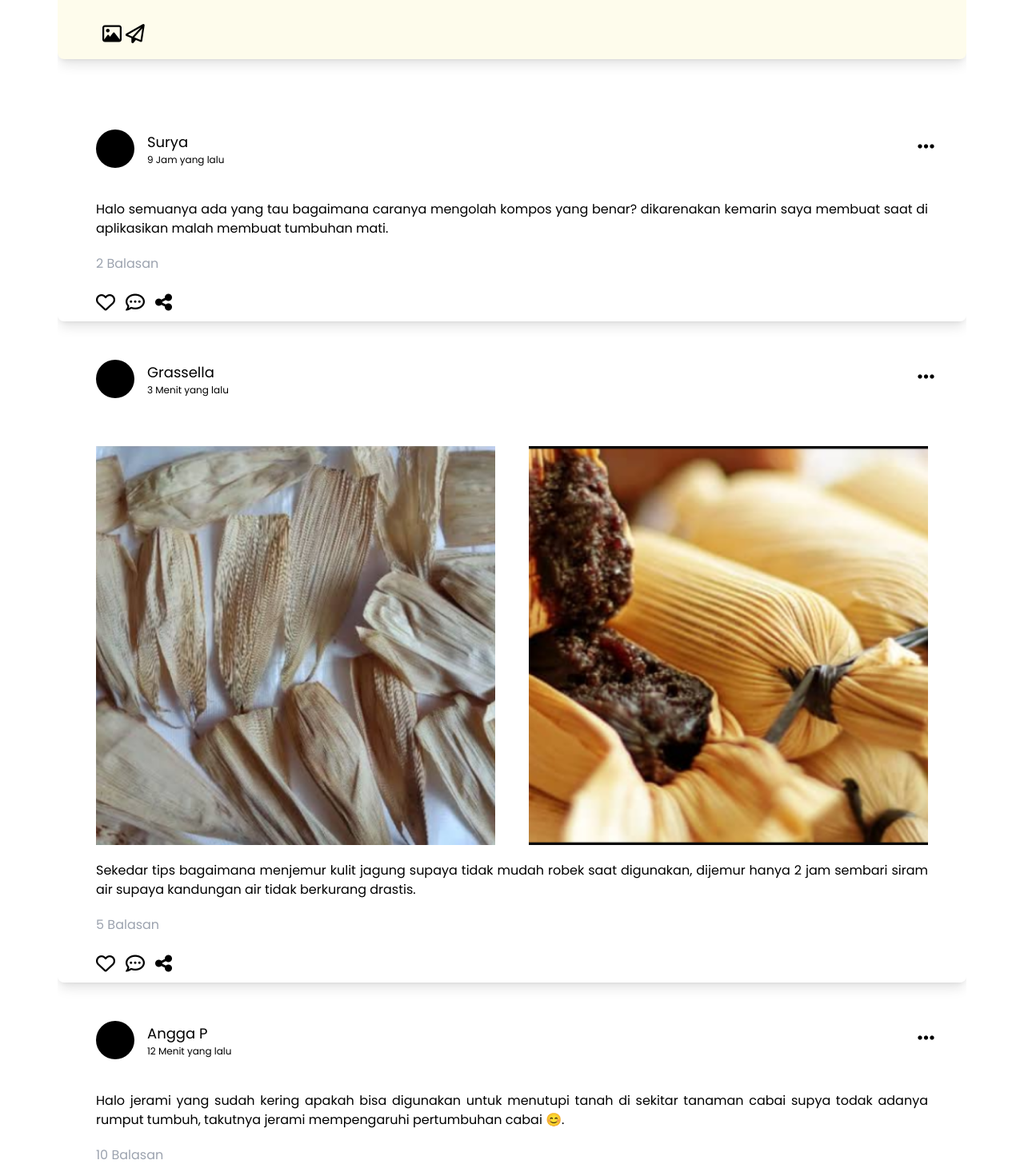
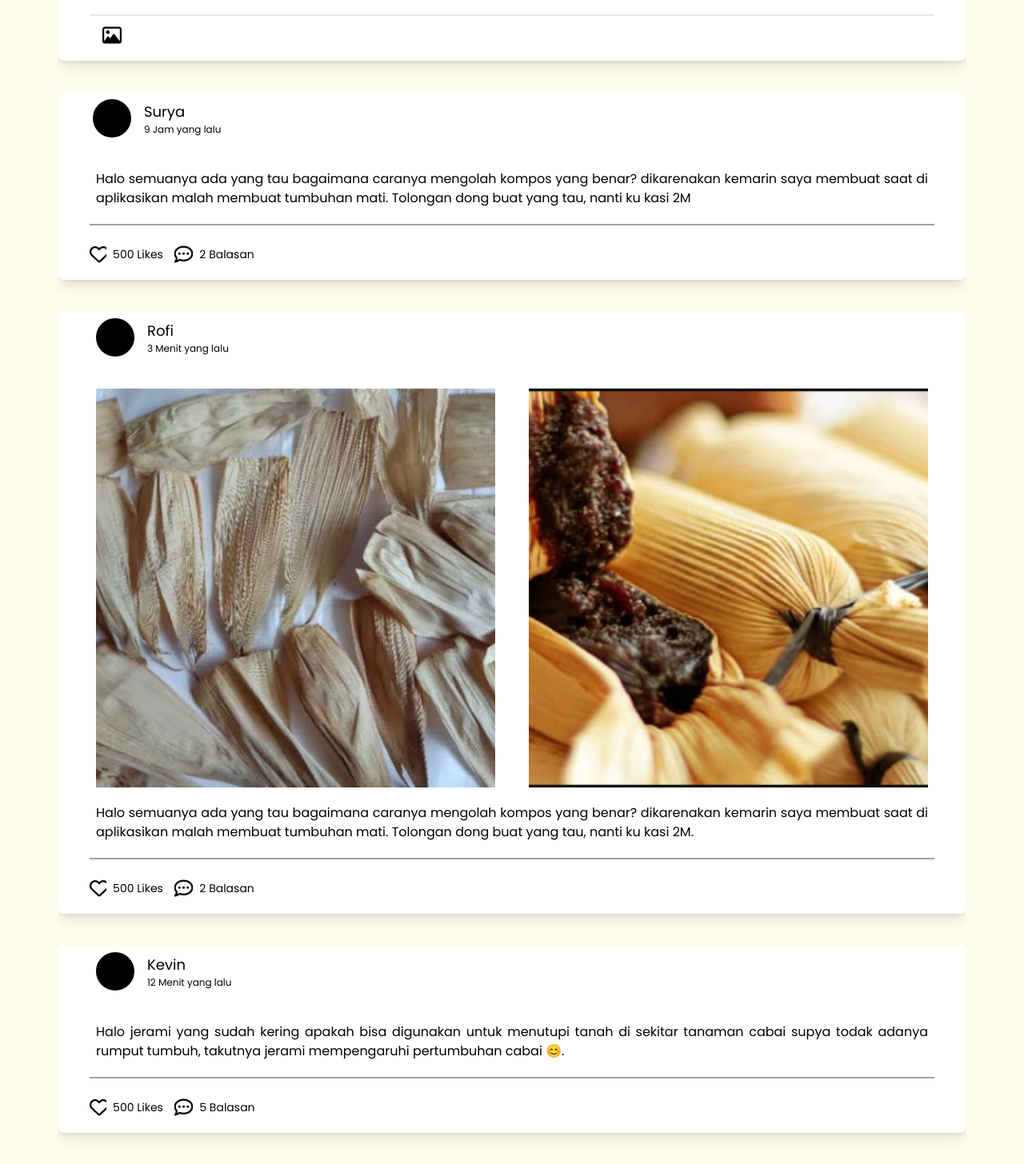
Before and after one commit to CalvinCandra/Agrofy, a React (Vite) app: page /komunitas in a window 1280 px wide. Shown: the part 314-1770 px from the top of the page at 80% size. Built offline with nearby package versions, Linux system fonts and the light colour scheme; the HTML template or start-up script is replaced by a standard one.

Commit message:
Customize the community page design

```diff
--- a/src/data/ImageImport.js
+++ b/src/data/ImageImport.js
@@ -19,6 +19,7 @@ import _reza from "../assets/img/tentangkami/reza.png";
 import _fitri from "../assets/img/tentangkami/fitri.png";
 import _ananta from "../assets/img/tentangkami/ananta.png";
 import _raveliana from "../assets/img/tentangkami/raveliana.png";
+import _nabila from "../assets/img/tentangkami/nabila.png";
 
 // artikel
 import _artikel1 from "../assets/img/artikel/1.jpg";
@@ -71,6 +72,7 @@ const ImageImport = {
   fitri: _fitri,
   ravenliana: _raveliana,
   ananta: _ananta,
+  nabila: _nabila,
 
   // artikel
   artikel1: _artikel1,
--- a/src/data/Team/Team.js
+++ b/src/data/Team/Team.js
@@ -48,9 +48,9 @@ const DataTeam = [
     nama: "Ananta Ziaurohman Az Zaki",
   },
   {
-    img: ImageImport.sella,
+    img: ImageImport.nabila,
     jabatan: "Hipster Mobile",
-    nama: "Grassella Chindy Francisca L",
+    nama: "Nabila Apdika Khairunnisyah",
   },
   {
     img: ImageImport.rofi,
--- a/src/pages/Komunitas/Komunitas.jsx
+++ b/src/pages/Komunitas/Komunitas.jsx
@@ -1,5 +1,7 @@
 import { useState } from "react";
 import ImageImport from "../../data/ImageImport";
+import ButtonHref from "../../components/Button/ButtonHref";
+import ButtonSubmit from "../../components/Button/ButtonSubmit";
 
 export default function Komunitas() {
   const [liked, setLiked] = useState(false);
@@ -18,7 +20,7 @@ export default function Komunitas() {
   };
 
   return (
-    <section className="bg-white pt-20">
+    <section className="bg-brown-light pt-20">
       <div className="w-konten mx-auto p-2">
         <h1 className="text-3xl lg:text-5xl font-bold py-5 text-center my-10">
           Komunitas Agrofy
@@ -27,30 +29,29 @@ export default function Komunitas() {
         {/* Card */}
         <div className="flex flex-col justify-center items-center w-full">
           {/* Kolom Input */}
-          <div className="w-full bg-brown-light p-2 px-5 lg:px-10 rounded-es-lg rounded-ee-lg shadow-lg mb-20">
-            <div className="flex items-center justify-start">
-              <div className="pe-5 lg:px-2">
+          <div className="w-full bg-white p-2 px-5 lg:px-10 rounded-lg shadow-lg border-gray-400">
+            <div className="flex items-center justify-start border-b-2 pb-5">
+              <div className="pe-5 lg:px-1">
                 <div className="h-8 w-8 lg:h-12 lg:w-12 bg-black rounded-full"></div>
               </div>
               <div className="lg:ml-5 lg:w-full">
                 <input
-                  className="pt-1 lg:pt-3 pb-1 w-full bg-transparent focus:border-b-2 focus:border-black focus:outline-none focus:ring-0"
+                  className="py-2 w-full bg-transparent bg-disable rounded-lg pe-2 pl-5 focus:border-2 focus:border-main-green focus:ring-0 focus:outline-none "
                   placeholder="Apa yang anda Pikirkan? "
                 />
               </div>
             </div>
 
-            <div className="mt-5 flex justify-between items-center w-[20%] lg:w-[6.5%] lg:p-2 lg:mx-2">
+            <div className="flex justify-between items-center w-[20%] lg:w-[6.5%] lg:p-2 lg:mx-2">
               <i className="fa-regular fa-image text-xl lg:text-2xl"></i>
-              <i className="fa-regular fa-paper-plane text-xl lg:text-2xl"></i>
             </div>
           </div>
 
           {/* Card Komunitas 1*/}
-          <div className="w-full p-2 px-5 lg:px-10 rounded-es-lg rounded-ee-lg shadow-lg mb-10">
+          <div className="w-full bg-white p-2 px-5 lg:px-10 rounded-lg shadow-lg my-10">
             {/* Bagian atas */}
             <div className="flex items-center justify-between">
-              <div className="px-2">
+              <div className="px-1">
                 <div className="flex justify-between items-center">
                   <div className="h-8 w-8 lg:h-12 lg:w-12 bg-black rounded-full"></div>
                   <div className="ml-4">
@@ -59,62 +60,58 @@ export default function Komunitas() {
                   </div>
                 </div>
               </div>
-
-              <div className="">
-                <i className="fa-solid fa-ellipsis lg:text-2xl"></i>
-              </div>
             </div>
             {/* Bagian tengah */}
-            <div className="w-full lg:text-justify mt-5 lg:mt-10 px-2">
+            <div className="w-full lg:text-justify mt-3 lg:mt-10 px-2 border-b-2 border-gray-400 pb-5">
               <p>
                 Halo semuanya ada yang tau bagaimana caranya mengolah kompos
                 yang benar? dikarenakan kemarin saya membuat saat di aplikasikan
-                malah membuat tumbuhan mati.
+                malah membuat tumbuhan mati. Tolongan dong buat yang tau, nanti
+                ku kasi 2M
               </p>
-
-              <p className="mt-5 text-gray-400">2 Balasan</p>
             </div>
 
             {/* Bagian bawah */}
-            <div className="mt-5 flex justify-between items-center w-[30%] lg:w-[9%] mx-2">
+            <div className="mt-5 flex items-center w-full lg:w-[25%] mb-2">
+              <div className="flex items-center w-[40%]">
                 <i
-                className={`${
+                  className={`w-[20%] ${
                     liked
                       ? "fa-solid fa-heart text-red-500"
                       : "fa-regular fa-heart"
                   } text-xl lg:text-2xl cursor-pointer`}
                   onClick={handleLikeClick}
                 ></i>
+                <p className="text-sm mx-2">500 Likes</p>
+              </div>
               {/* Icon Comment */}
+              <div className="flex items-center w-[45%]">
                 <i
-                className="fa-regular fa-comment-dots text-xl lg:text-2xl cursor-pointer"
+                  className="fa-regular fa-comment-dots text-xl lg:text-2xl cursor-pointer w-[20%]"
                   onClick={handleCommentClick}
                 ></i>
-              <i className="fa-solid fa-share-nodes text-xl lg:text-2xl"></i>
+                <p className="text-sm mx-2">2 Balasan</p>
+              </div>
             </div>
           </div>
 
           {/* Card Komunitas 2*/}
-          <div className="w-full p-2 px-5 lg:px-10 rounded-es-lg rounded-ee-lg shadow-lg mb-10">
+          <div className="w-full bg-white p-2 px-5 lg:px-10 rounded-lg shadow-lg mb-10">
             {/* Bagian atas */}
             <div className="flex items-center justify-between">
               <div className="px-2">
                 <div className="flex justify-between items-center">
                   <div className="h-8 w-8 lg:h-12 lg:w-12 bg-black rounded-full"></div>
                   <div className="ml-4">
-                    <h5 className="lg:text-lg">Grassella</h5>
+                    <h5 className="lg:text-lg">Rofi</h5>
                     <h5 className="text-xs">3 Menit yang lalu</h5>
                   </div>
                 </div>
               </div>
-
-              <div className="">
-                <i className="fa-solid fa-ellipsis lg:text-2xl"></i>
-              </div>
             </div>
             {/* Bagian tengah */}
-            <div className="w-full lg:text-justify mt-5 lg:mt-10 px-2">
-              <div className="w-full flex flex-col lg:flex-row flex-wrap justify-between items-center my-5">
+            <div className="w-full lg:text-justify mt-5 px-2 border-b-2 border-gray-400 pb-5">
+              <div className="w-full flex flex-col lg:flex-row flex-wrap justify-between items-center my-5 ">
                 <img
                   src={ImageImport.contoh1}
                   className="lg:w-[48%] py-2 lg:py-0"
@@ -127,79 +124,82 @@ export default function Komunitas() {
                 ></img>
               </div>
               <p>
-                Sekedar tips bagaimana menjemur kulit jagung supaya tidak mudah
-                robek saat digunakan, dijemur hanya 2 jam sembari siram air
-                supaya kandungan air tidak berkurang drastis.
+                Halo semuanya ada yang tau bagaimana caranya mengolah kompos
+                yang benar? dikarenakan kemarin saya membuat saat di aplikasikan
+                malah membuat tumbuhan mati. Tolongan dong buat yang tau, nanti
+                ku kasi 2M.
               </p>
-
-              <p className="mt-5 text-gray-400">5 Balasan</p>
             </div>
 
             {/* Bagian bawah */}
-            <div className="mt-5 flex justify-between items-center w-[30%] lg:w-[9%] mx-2">
+            <div className="mt-5 flex items-center w-full lg:w-[25%] mb-2">
+              <div className="flex items-center w-[40%]">
                 <i
-                className={`${
+                  className={`w-[20%] ${
                     liked
                       ? "fa-solid fa-heart text-red-500"
                       : "fa-regular fa-heart"
                   } text-xl lg:text-2xl cursor-pointer`}
                   onClick={handleLikeClick}
                 ></i>
+                <p className="text-sm mx-2">500 Likes</p>
+              </div>
               {/* Icon Comment */}
+              <div className="flex items-center w-[45%]">
                 <i
-                className="fa-regular fa-comment-dots text-xl lg:text-2xl cursor-pointer"
+                  className="fa-regular fa-comment-dots text-xl lg:text-2xl cursor-pointer w-[20%]"
                   onClick={handleCommentClick}
                 ></i>
-              <i className="fa-solid fa-share-nodes text-xl lg:text-2xl"></i>
+                <p className="text-sm mx-2">2 Balasan</p>
+              </div>
             </div>
           </div>
 
           {/* Card Komunitas 3*/}
-          <div className="w-full p-2 px-5 lg:px-10 rounded-es-lg rounded-ee-lg shadow-lg mb-10">
+          <div className="w-full bg-white p-2 px-5 lg:px-10 rounded-lg shadow-lg mb-10">
             {/* Bagian atas */}
             <div className="flex items-center justify-between">
               <div className="px-2">
                 <div className="flex justify-between items-center">
                   <div className="h-8 w-8 lg:h-12 lg:w-12 bg-black rounded-full"></div>
                   <div className="ml-4">
-                    <h5 className="lg:text-lg">Angga P</h5>
+                    <h5 className="lg:text-lg">Kevin</h5>
                     <h5 className="text-xs">12 Menit yang lalu</h5>
                   </div>
                 </div>
               </div>
-
-              <div className="">
-                <i className="fa-solid fa-ellipsis lg:text-2xl"></i>
-              </div>
             </div>
             {/* Bagian tengah */}
-            <div className="w-full lg:text-justify mt-5 lg:mt-10 px-2">
+            <div className="w-full lg:text-justify mt-5 lg:mt-10 px-2 border-b-2 border-gray-400 pb-5">
               <p>
                 Halo jerami yang sudah kering apakah bisa digunakan untuk
                 menutupi tanah di sekitar tanaman cabai supya todak adanya
                 rumput tumbuh, takutnya jerami mempengaruhi pertumbuhan cabai
                 😊.
               </p>
-
-              <p className="mt-5 text-gray-400">10 Balasan</p>
             </div>
 
             {/* Bagian bawah */}
-            <div className="mt-5 flex justify-between items-center w-[30%] lg:w-[9%] mx-2">
+            <div className="mt-5 flex items-center w-full lg:w-[25%] mb-2">
+              <div className="flex items-center w-[40%]">
                 <i
-                className={`${
+                  className={`w-[20%] ${
                     liked
                       ? "fa-solid fa-heart text-red-500"
                       : "fa-regular fa-heart"
                   } text-xl lg:text-2xl cursor-pointer`}
                   onClick={handleLikeClick}
                 ></i>
+                <p className="text-sm mx-2">500 Likes</p>
+              </div>
               {/* Icon Comment */}
+              <div className="flex items-center w-[45%]">
                 <i
-                className="fa-regular fa-comment-dots text-xl lg:text-2xl cursor-pointer"
+                  className="fa-regular fa-comment-dots text-xl lg:text-2xl cursor-pointer w-[20%]"
                   onClick={handleCommentClick}
                 ></i>
-              <i className="fa-solid fa-share-nodes text-xl lg:text-2xl"></i>
+                <p className="text-sm mx-2">5 Balasan</p>
+              </div>
             </div>
           </div>
         </div>
@@ -252,15 +252,13 @@ export default function Komunitas() {
                   placeholder="Tulis komentar Anda..."
                 ></textarea>
                 <div className="flex justify-end mt-4">
-                  <button
+                  <ButtonHref
+                    href="#"
+                    text="batal"
+                    variant="secondary"
                     onClick={handleCloseModal}
-                    className="px-4 py-2 bg-gray-300 rounded-lg mr-2"
-                  >
-                    Batal
-                  </button>
-                  <button className="px-4 py-2 bg-blue-500 text-white rounded-lg">
-                    Kirim
-                  </button>
+                  />
+                  <ButtonHref href="#" text="kirim" variant="primary" />
                 </div>
               </div>
             </div>
--- a/src/pages/Pemberdayaan/PemberdayaanPage.jsx
+++ b/src/pages/Pemberdayaan/PemberdayaanPage.jsx
@@ -6,8 +6,12 @@ export default function PemberdayaanPage() {
     <section className="bg-white pt-20">
       <div className="w-konten mx-auto">
         <h1 className="text-4xl lg:text-5xl font-bold py-5 text-center">
-          Pemberdayaan
+          Pemberdayaan Pengolahan Limbah Organik
         </h1>
+        <p className="text-lg text-center my-5 w-[80%] m-auto">
+          Temukan berbagai video dan artikel untuk meningkatkan keterampilan dan
+          pengetahuan anda dalam mengiolah limbah organik
+        </p>
 
         <div className="w-full flex flex-col lg:flex-row justify-around items-center p-2 my-7 lg:my-10 ">
           <div className="lg:w-[45%] bg-white shadow-lg p-3 rounded-lg my-2 lg:my-0">
--- a/tailwind.config.js
+++ b/tailwind.config.js
@@ -13,7 +13,8 @@ export default {
       "bg-body": "#E5E7EB",
       "stroke-gray": "#9CA3AF",
       "brown-light": "#FEFCEC",
-      "dashboard" : "#D9D9D9",
+      dashboard: "#D9D9D9",
+      disable: "#F3F4F6",
     },
 
     extend: {
```
Also changed, not shown: src/assets/img/tentangkami/nabila.png (added). Lines whose indentation alone changed are shown as unchanged.
